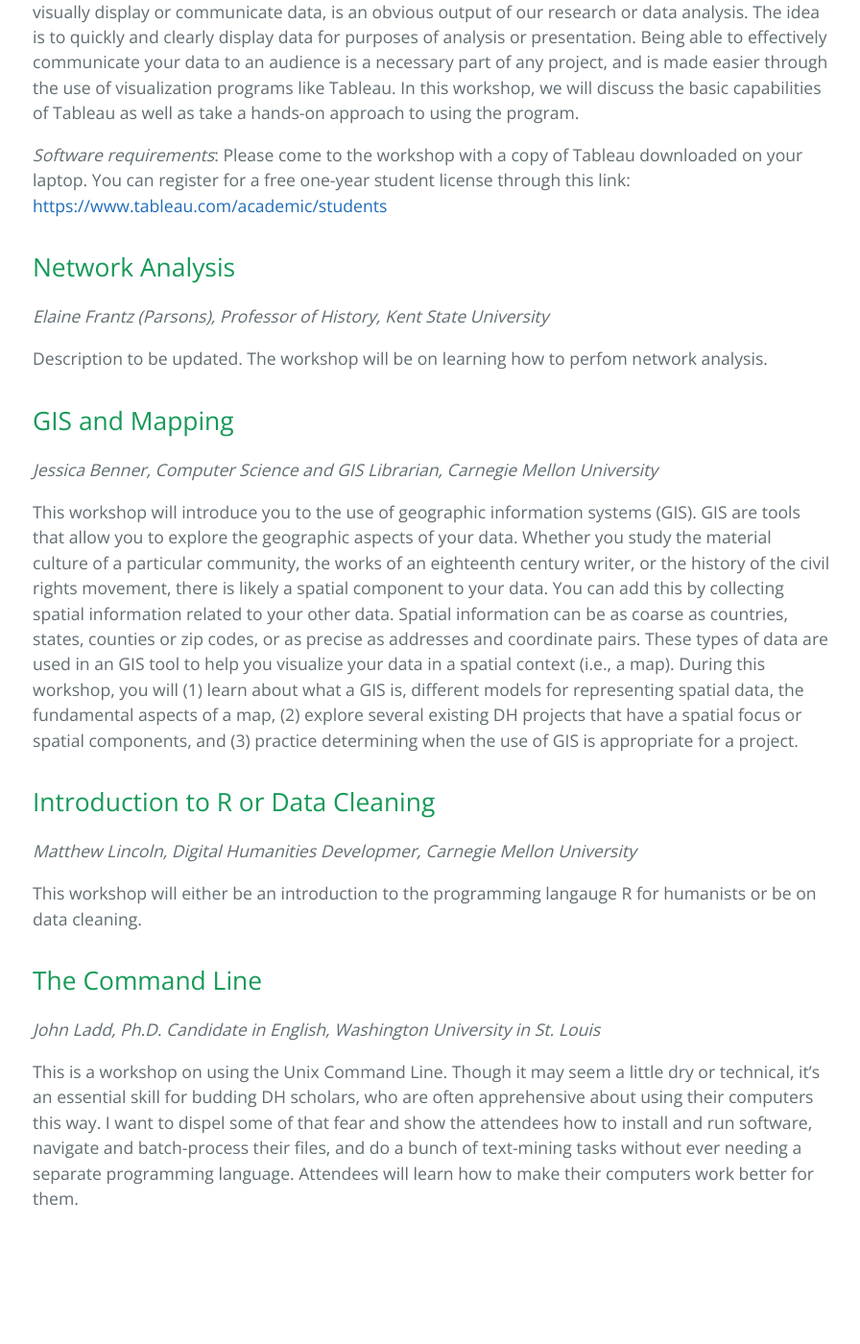
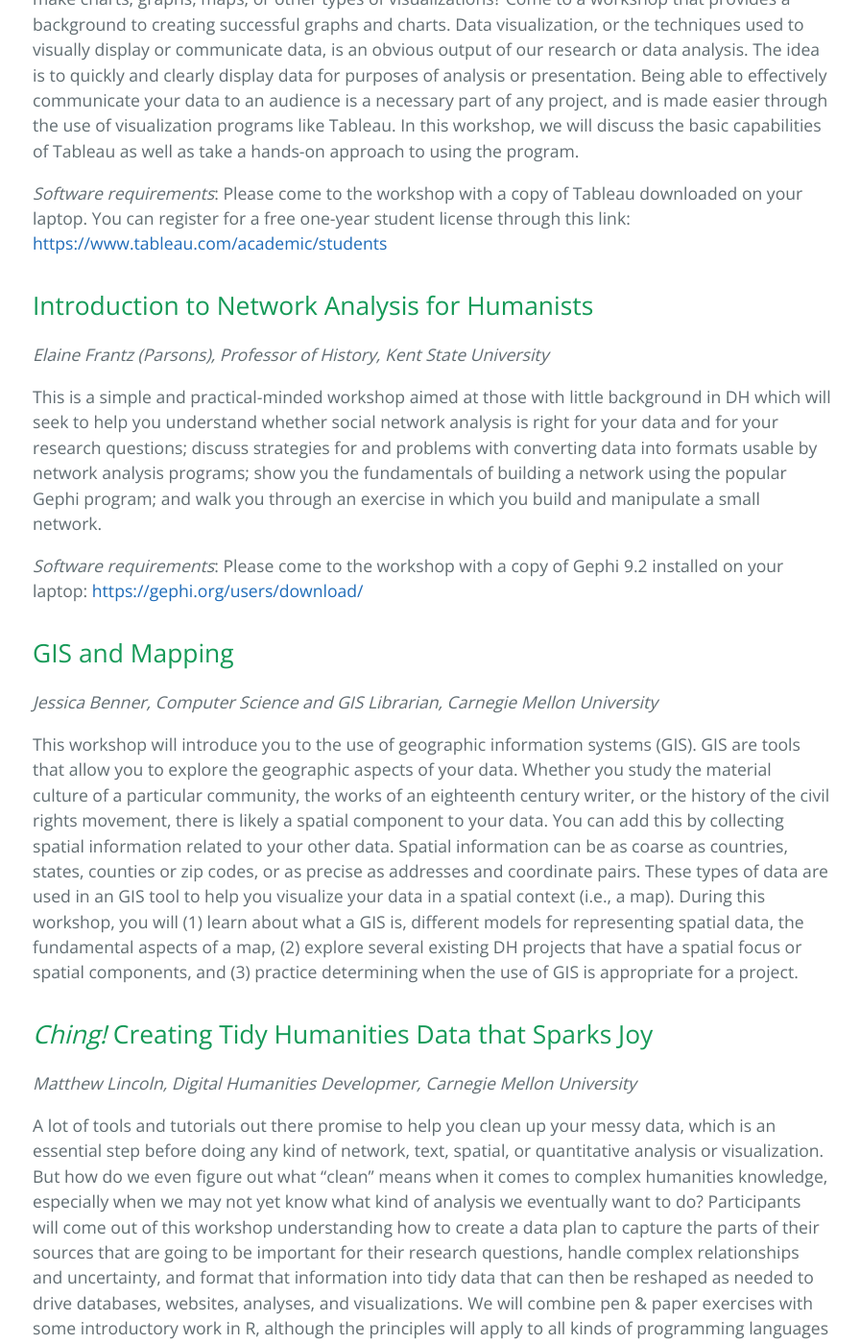
Before and after one commit to dSHARP-CMU/DH-Literacy-Workshop-at-CMU-2019, a Jekyll site: the page built from breakouts.md, in a window 1280 px wide and 1400 px high, scrolled down 1449 px. Shown: the whole window at 96% size, without its empty margins (190-1086 px from the left). Built offline with Jekyll 4.4.1, drawn with Linux system fonts in a browser that asks for light colours; our own code applies the rules of GitHub Pages for plain Markdown files; before the commit the page ends 2760 px from its top, so only the background shows below that; some of the changed text lies outside the part shown.

Commit message:
Update breakouts.md

```diff
--- a/breakouts.md
+++ b/breakouts.md
@@ -3,11 +3,11 @@ title: Breakout Workshops
 permalink: breakouts.html
 ---
 # Breakout Sessions
-Participants will partake in five of eight possible breakout workshops, taught by instructors from CMU, Pitt, and elsewhere. **You must [register](https://goo.gl/forms/1pB26oeifC6nFIN33) for your preferred breakout sessions here by Friday 5/22**.
+Participants will partake in five of eight possible breakout workshops, taught by instructors from CMU, Pitt, and elsewhere. **You must [register](https://docs.google.com/forms/d/e/1FAIpQLSeYPKKNnVpb_Cdov3oK5ClTysiNMH_XJSie3chibhhPKOtHMw/viewform) for your preferred breakout sessions here by Friday 5/22**.
 
 None of the workshops require previous experience in math or programming.
 
-## Text Analysis
+## Getting Started with Machine Learning: Logistic Regression in Digital Humanities
 _Matthew Lavin, Clinical Assistant Professor of English and Director of the Digital Media Lab, University of Pittsburgh_
 
 The workshop will explore text analysis.
@@ -26,20 +26,22 @@ Are you currently involved in work that could be augmented by visualizing your d
 
 _Software requirements_: Please come to the workshop with a copy of Tableau downloaded on your laptop. You can register for a free one-year student license through this link: [https://www.tableau.com/academic/students](https://www.tableau.com/academic/students)
 
-## Network Analysis
+## Introduction to Network Analysis for Humanists
 _Elaine Frantz (Parsons), Professor of History, Kent State University_
 
-Description to be updated. The workshop will be on learning how to perfom network analysis.
+This is a simple and practical-minded workshop aimed at those with little background in DH which will seek to help you understand whether social network analysis is right for your data and for your research questions; discuss strategies for and problems with converting data into formats usable by network analysis programs; show you the fundamentals of building a network using the popular Gephi program; and walk you through an exercise in which you build and manipulate a small network.
+
+_Software requirements_: Please come to the workshop with a copy of Gephi 9.2 installed on your laptop: [https://gephi.org/users/download/](https://gephi.org/users/download/)
 
 ## GIS and Mapping
 _Jessica Benner, Computer Science and GIS Librarian, Carnegie Mellon University_
 
 This workshop will introduce you to the use of geographic information systems (GIS). GIS are tools that allow you to explore the geographic aspects of your data. Whether you study the material culture of a particular community, the works of an eighteenth century writer, or the history of the civil rights movement, there is likely a spatial component to your data. You can add this by collecting spatial information related to your other data. Spatial information can be as coarse as countries, states, counties or zip codes, or as precise as addresses and coordinate pairs. These types of data are used in an GIS tool to help you visualize your data in a spatial context (i.e., a map). During this workshop, you will (1) learn about what a GIS is, different models for representing spatial data, the fundamental aspects of a map, (2) explore several existing DH projects that have a spatial focus or spatial components, and (3) practice determining when the use of GIS is appropriate for a project.
 
-## Introduction to R or Data Cleaning
+## *Ching!* Creating Tidy Humanities Data that Sparks Joy
 _Matthew Lincoln, Digital Humanities Developmer, Carnegie Mellon University_
 
-This workshop will either be an introduction to the programming langauge R for humanists or be on data cleaning.
+A lot of tools and tutorials out there promise to help you clean up your messy data, which is an essential step before doing any kind of network, text, spatial, or quantitative analysis or visualization. But how do we even figure out what “clean” means when it comes to complex humanities knowledge, especially when we may not yet know what kind of analysis we eventually want to do? Participants will come out of this workshop understanding how to create a data plan to capture the parts of their sources that are going to be important for their research questions, handle complex relationships and uncertainty, and format that information into tidy data that can then be reshaped as needed to drive databases, websites, analyses, and visualizations. We will combine pen & paper exercises with some introductory work in R, although the principles will apply to all kinds of programming languages and approaches.
 
 ## The Command Line
 _John Ladd, Ph.D. Candidate in English, Washington University in St. Louis_
```
